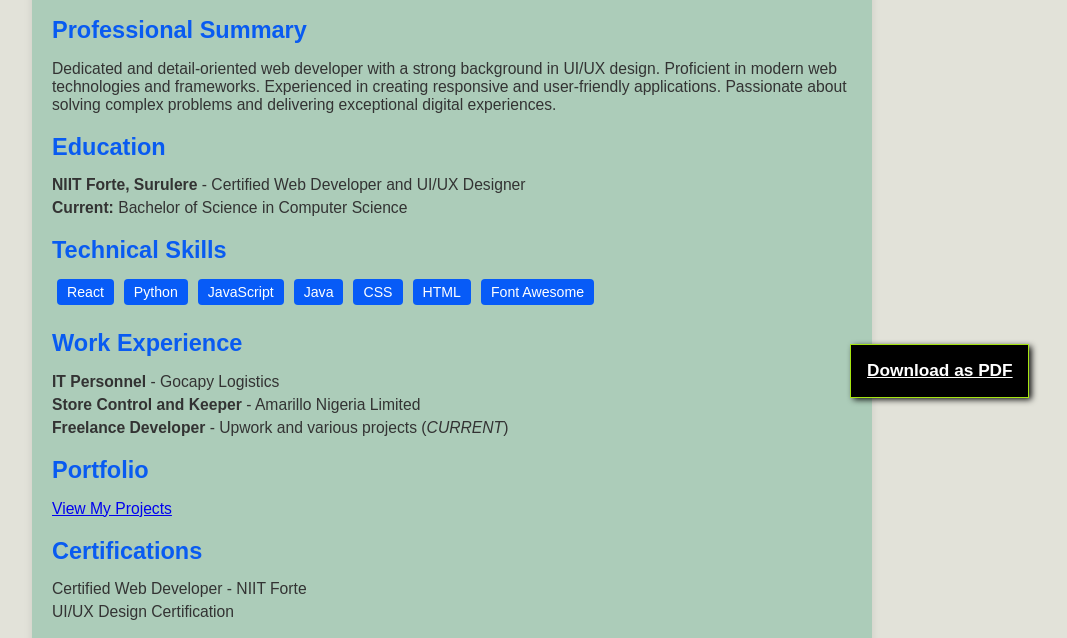
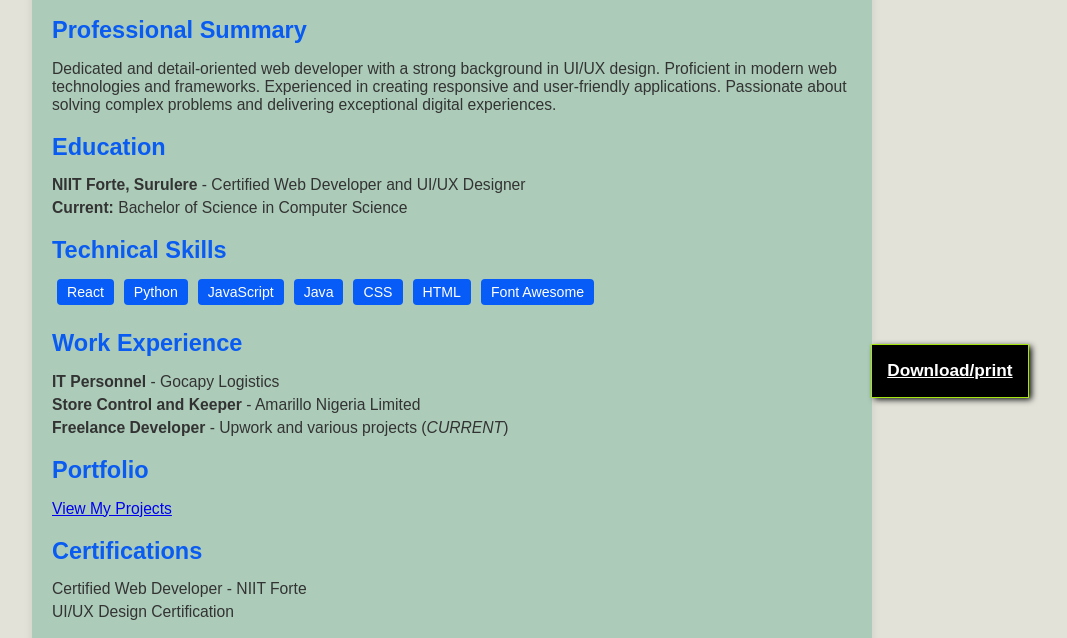
Before and after one commit to DamieMegah/curriculum-vitae-CV, a plain HTML site: page index.html in a window 1280 px wide. Shown: the part 158-796 px from the top of the page, without its empty margins (188-1255 px from the left). Drawn offline with Linux system fonts and the light colour scheme.

Commit message:
Update and rename cv.html to index.html

```diff
--- a/cv.html
+++ b/index.html
@@ -178,7 +178,7 @@
         </div>
     </div>
 
-    <a href="javascript:window.print()" class="download-btn">Download as PDF</a>
+    <a href="javascript:window.print()" class="download-btn">Download/print</a>
 
 </body>
 </html>
```
